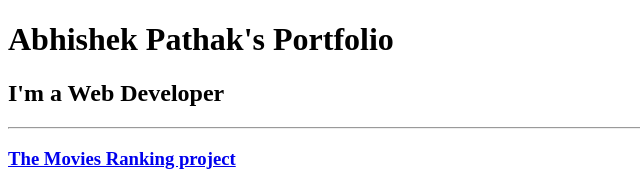
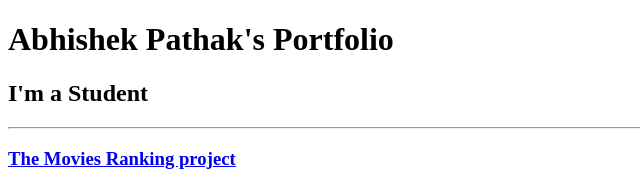
Before and after one commit to Abhipathak615/htlm-portfolio, a plain HTML site: page index.html in a window 1280 px wide. Shown: the top 171 px of the page, without its empty margins (0-640 px from the left). Drawn offline with Linux system fonts and the light colour scheme.

Commit message:
Update index.html

```diff
--- a/index.html
+++ b/index.html
@@ -7,7 +7,7 @@
 </head>
 <body>
     <h1>Abhishek Pathak's Portfolio</h1>
-    <h2>I'm a Web Developer</h2>
+    <h2>I'm a Student</h2>
     <hr/>
     <h3><a href="./public/movie-ranking.html">The Movies Ranking project</a></h3>
     <img src="./assets/images/Movie-ranking project.jpg" height="200" alt="Movie ranking project preview"/>
```
